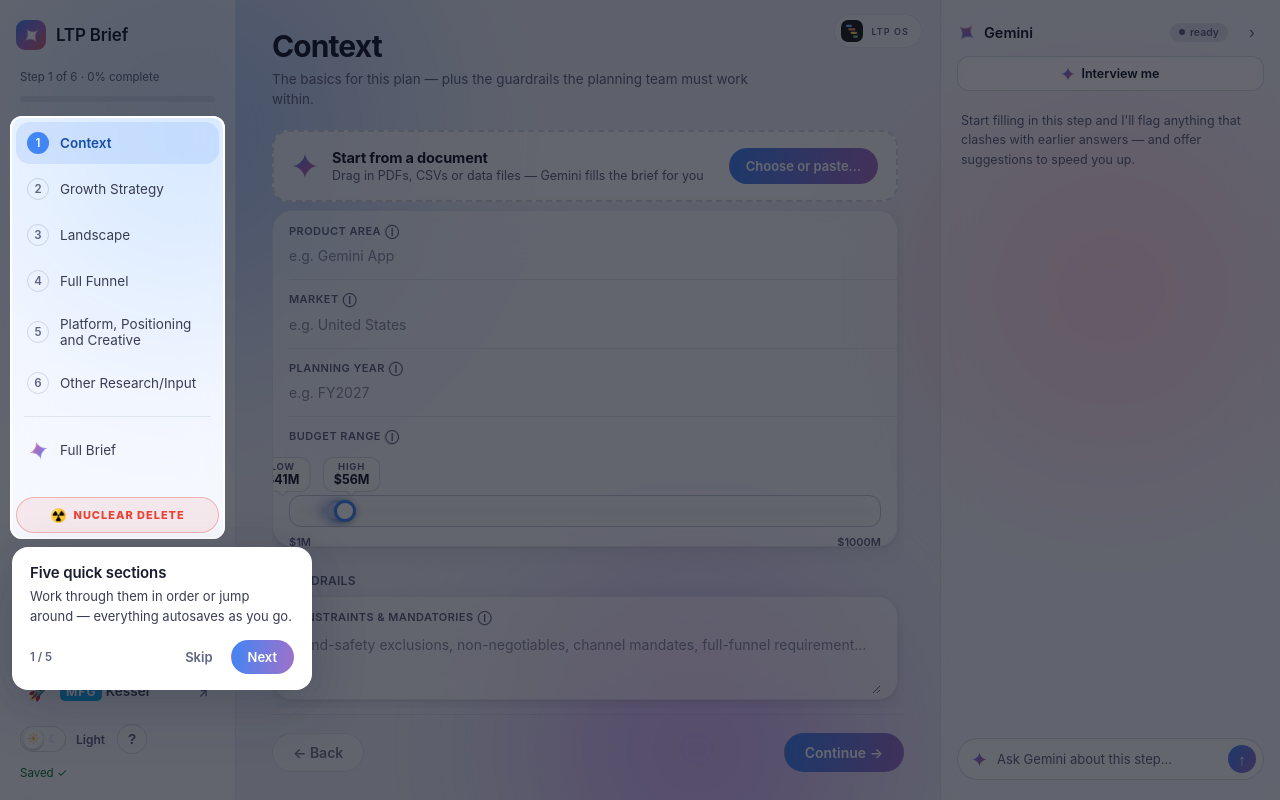
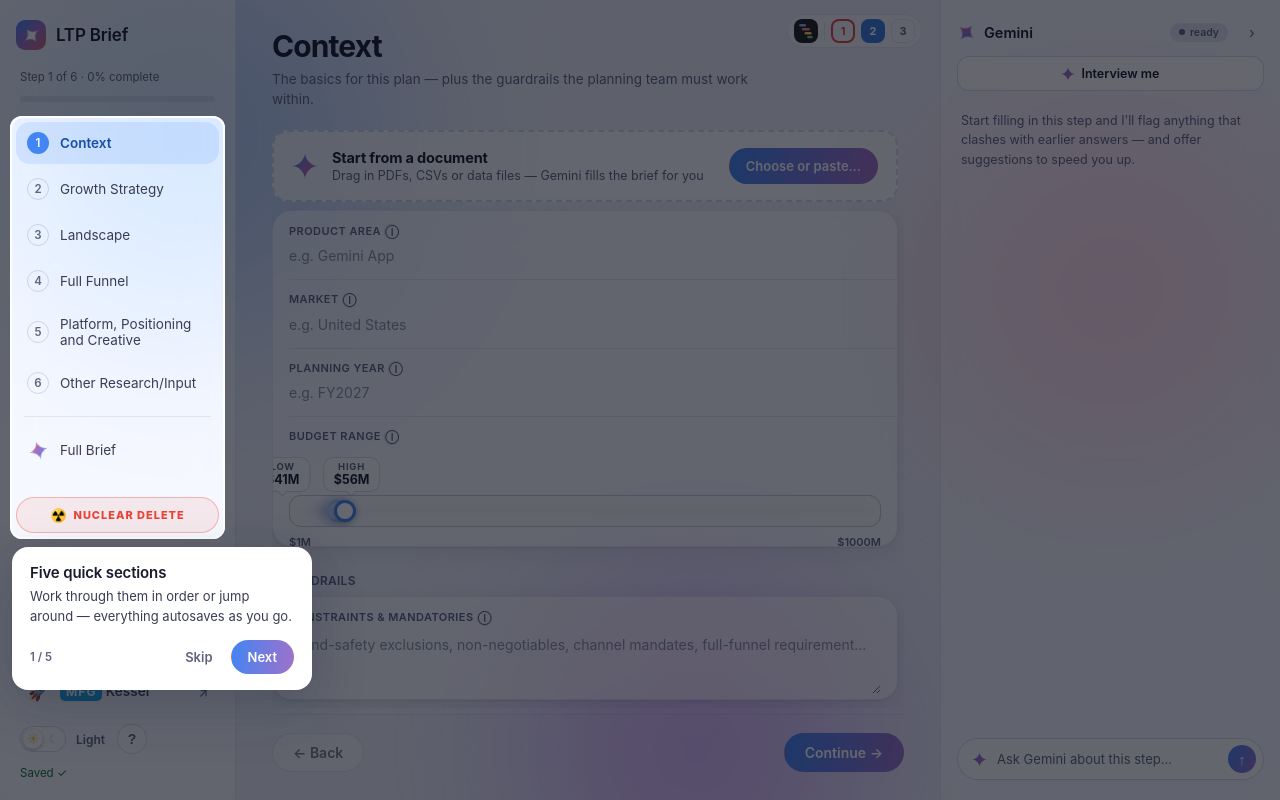
Before and after one commit to edtsue/LTPBrief, a website: page index.html in a window 1280 px wide. Drawn offline with Linux system fonts and the light colour scheme; no server answers.

Commit message:
Put every module in the header, not just the way back
All three planning modules, so you can move between them from wherever you are.
The map opens in this tab; a module opens in a new one, because you are mid-brief
and losing it to a navigation click is what the autosave exists to prevent.

Brief Intake is outlined as the one you are in. Media Planning is greyed with a
reason — it has no site yet.

```diff
--- a/css/styles.css
+++ b/css/styles.css
@@ -127,15 +127,34 @@ body{
 /* ---------- center ---------- */
 .main{position:relative;overflow:hidden;display:flex;flex-direction:column}
 
-/* Back to the process map. Pinned to the top right of the working column, and
-   the views below carry padding for it so a long step title never runs under. */
-.oshome{position:absolute;top:14px;right:18px;z-index:20;display:flex;align-items:center;gap:8px;
-  text-decoration:none;color:var(--ink3);border:1px solid var(--line2);border-radius:999px;
-  padding:5px 12px 5px 6px;background:var(--panel);font-family:var(--mono);font-size:9px;
-  letter-spacing:.12em;text-transform:uppercase;font-weight:600;white-space:nowrap}
-.oshome svg{width:22px;height:22px;flex:none;border-radius:7px}
-.oshome:hover{color:var(--ink);border-color:var(--fieldline)}
-.oshome:focus-visible{outline:2px solid var(--accent);outline-offset:2px}
+/* The planning modules, and the map they hang off. Pinned to the top right of
+   the working column; the step heading carries padding for it so a long title
+   never runs under.
+
+   The map opens in this tab because it is a step back. A module opens in a new
+   one because it is a step sideways — you are mid-brief, and losing it to a
+   navigation click is the whole thing you were protecting. */
+.modnav{position:absolute;top:14px;right:18px;z-index:20;display:flex;align-items:center;gap:6px;
+  padding:4px 6px;border:1px solid var(--line2);border-radius:999px;background:var(--panel)}
+.modhome{display:flex;flex:none;border-radius:8px}
+.modhome svg{width:24px;height:24px;display:block;border-radius:8px}
+.modhome:hover{filter:brightness(1.12)}
+.modsep{width:1px;height:18px;background:var(--line2);flex:none}
+
+.modtile{flex:none;width:24px;height:24px;border-radius:8px;display:grid;place-items:center;
+  font-family:var(--mono);font-size:11px;font-weight:700;color:#fff;text-decoration:none;
+  background:var(--tile,var(--ink3))}
+/* The step colours the process map uses, so the two read as one system. */
+.modtile.s-brief{--tile:#DC4B3F}
+.modtile.s-strategy{--tile:#3B7DDD}
+.modtile.s-planning{--tile:#2E9E52}
+.modtile:hover{filter:brightness(1.12)}
+/* Where you already are: outlined rather than filled, and not a link. */
+.modtile.on{background:none;color:var(--tile);box-shadow:inset 0 0 0 2px var(--tile);cursor:default}
+/* Declared, not built. Greyed rather than hidden — a module missing from the
+   row reads as a module missing from the process. */
+.modtile.soon{background:none;color:var(--ink3);box-shadow:inset 0 0 0 1px var(--line2);cursor:default}
+.modtile:focus-visible,.modhome:focus-visible{outline:2px solid var(--accent);outline-offset:2px}
 .mainhead{padding-right:132px}
 .form-view,.brief-view{padding:28px 36px;display:flex;flex-direction:column;align-items:center;height:100%;overflow:hidden}
 .form-view[hidden],.brief-view[hidden]{display:none!important}
--- a/index.html
+++ b/index.html
@@ -61,14 +61,20 @@
 
     <!-- CENTER: form / brief -->
     <main class="main" id="main">
-      <a class="oshome" href="https://ltpos.mfgpilots.com/" title="Back to LTP OS">
+      <nav class="modnav" aria-label="Planning modules">
+        <a class="modhome" href="https://ltpos.mfgpilots.com/" title="Back to the process map">
           <svg viewBox="0 0 64 64" aria-hidden="true" focusable="false">
             <rect width="64" height="64" rx="14.5" fill="#202124"/>
             <rect x="14" y="13.5" width="18" height="6.5" rx="3.25" fill="#8AB4F8"/>
             <rect x="21" y="24" width="21" height="6.5" rx="3.25" fill="#F28B82"/>
             <rect x="28" y="34.5" width="19" height="6.5" rx="3.25" fill="#FDD663"/>
             <rect x="35" y="45" width="15" height="6.5" rx="3.25" fill="#81C995"/>
-        </svg><span>LTP OS</span></a>
+          </svg></a>
+        <span class="modsep" aria-hidden="true"></span>
+        <span class="modtile s-brief on" aria-current="page" title="Brief Intake — you are here">1</span>
+        <a class="modtile s-strategy" href="https://ltpstrategy.mfgpilots.com/" target="_blank" rel="noopener" title="Open Strategy Discovery in a new tab">2</a>
+        <span class="modtile s-planning soon" title="Media Planning — not built yet">3</span>
+      </nav>
       <div class="form-view" id="formView">
         <header class="mainhead">
           <h1 id="stepTitle">Context</h1>
```
Lines whose indentation alone changed are shown as unchanged.
